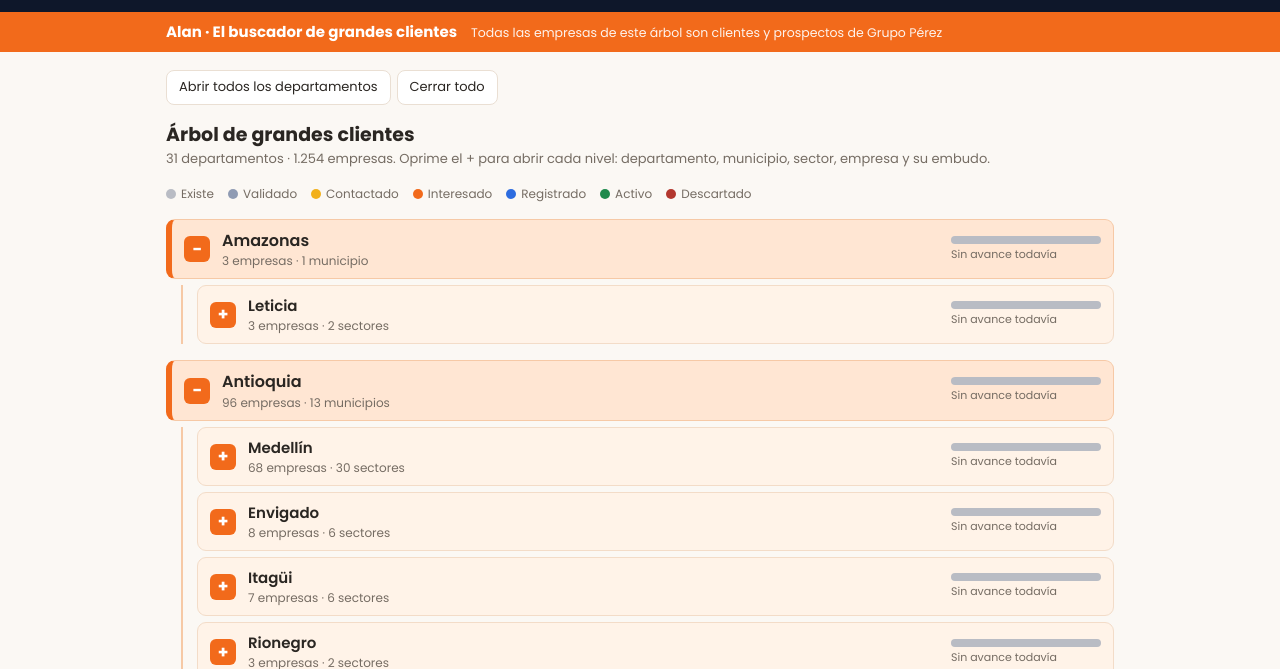
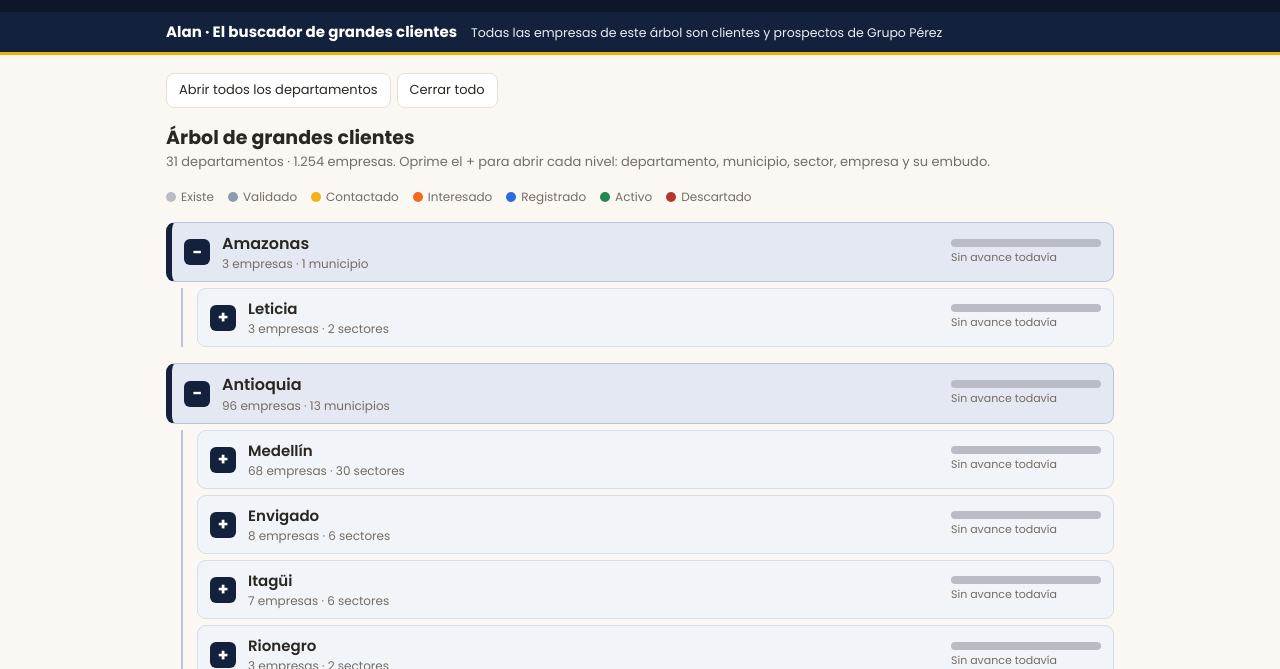
Before and after one commit to negocioscuanticoscol-create/plataforma-nc, a plain HTML site: page alan/grupo-perez.html in a window 1280 px wide. Both pictures are taken after a click on the button "Abrir todos los departamentos". Shown: the part 131-800 px from the top of the page. Drawn offline with nearby package versions, Linux system fonts and the light colour scheme.

Commit message:
Alan GP: paleta azul oscuro con detalle dorado en vez de naranja, acorde a la marca Grupo Perez
Co-Authored-By: Claude Fable 5.1 <noreply@anthropic.com>

```diff
--- a/alan/grupo-perez.html
+++ b/alan/grupo-perez.html
@@ -9,15 +9,15 @@
 <style>
 /* Layout: barra negra de marca arriba, migas de pan como navegación, una sola columna de tarjetas que se va abriendo por niveles */
 :root{
-  --ink:#2a2622; --paper:#fbf8f4; --card:#ffffff; --line:#eadfd3; --muted:#756c63; --tint1:#ffe6d3; --tint2:#fff3e8;
-  --accent:#f26a1b; --accent-ink:#ffffff; --ok:#1f8a4c; --bad:#b3372e;
-  --f1:#f26a1b; --f2:#2d6cdf; --f3:#1f8a4c;
+  --ink:#2a2622; --paper:#fbf8f4; --card:#ffffff; --line:#eadfd3; --muted:#756c63; --tint1:#e3e8f2; --tint2:#f1f4f9;
+  --accent:#14213d; --accent-ink:#ffffff; --ok:#1f8a4c; --bad:#b3372e;
+  --f1:#b7791f; --f2:#2d6cdf; --f3:#1f8a4c;
   --display:"Poppins",system-ui,sans-serif; --body:"Poppins",system-ui,sans-serif;
 }
 *{box-sizing:border-box}
 html,body{margin:0}
 body{background:var(--paper);color:var(--ink);font-family:var(--body);font-size:15px;line-height:1.45}
-header{background:#16181d;color:#fff;border-bottom:5px solid var(--accent);padding:18px 20px}
+header{background:#16181d;color:#fff;border-bottom:5px solid #eab308;padding:18px 20px}
 header .in,main{max-width:980px;margin:0 auto}
 header h1{font-family:var(--display);font-size:22px;margin:0;font-weight:700;text-wrap:balance}
 header p{margin:2px 0 0;color:#c9c9cc;font-size:13px}
@@ -107,18 +107,18 @@ header .gpt .tag{margin:0;color:#cbd5e1;font-size:13px;max-width:34ch}
 @media (max-width:560px){.brands{grid-template-columns:repeat(4,minmax(0,1fr));width:100%}header .gpt h1{font-size:32px}}
 
 :root{color-scheme:light}
-.row.l0{background:var(--tint1);color:var(--ink);border-color:#f6c9a6;border-left:6px solid var(--accent)}
+.row.l0{background:var(--tint1);color:var(--ink);border-color:#b9c4d9;border-left:6px solid var(--accent)}
 .row.l0 b{font-size:16px}
 .row.l0 .meta{color:var(--muted)}
-.row.l1{background:var(--tint2);border-color:#f3dcc8}
+.row.l1{background:var(--tint2);border-color:#d6dde9}
 .row.l2{background:var(--card)}
 .row.l3{background:var(--card);border-style:dashed}
-.kids{border-left-color:#f6c9a6}
-.bar{background:#efe6dc}
+.kids{border-left-color:#b9c4d9}
+.bar{background:#e1e6ee}
 th{background:var(--tint1);color:var(--ink);border-bottom:2px solid var(--accent)}
-.alanbar{background:var(--accent);border-top:0;border-bottom:0}
+.alanbar{background:var(--accent);border-top:0;border-bottom:3px solid #eab308}
 .alanbar span{color:#fff;opacity:.92}
-.hs{background:#f6efe7}
+.hs{background:#eef1f6}
 .note{background:var(--tint2)}
 </style>
 </head>
```
